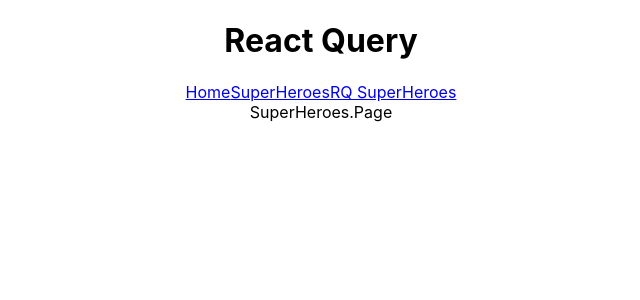
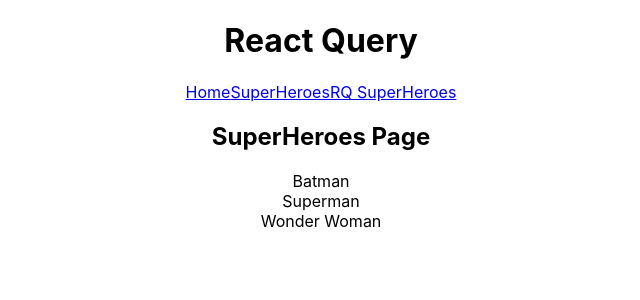
Before and after one commit to LemmyMwaura/Tanstack-RQuery, a React (Vite) app: page /super-heroes in a window 1280 px wide. Shown: the top 300 px of the page, without its empty margins (319-959 px from the left). Built offline with nearby package versions, Linux system fonts and the light colour scheme; data requests are answered from the project's data file.

Commit message:
feat: data fetching using useState and useEffect hooks

```diff
--- a/src/components/SuperHeroesPage.jsx
+++ b/src/components/SuperHeroesPage.jsx
@@ -1,7 +1,32 @@
-import React from 'react'
+import { useState, useEffect } from "react"
+import axios from "axios";
 
 export default function SuperHeroesPage() {
+  const [isLoading, setIsLoading] = useState(true)
+  const [data, setData] = useState([])
+
+  useEffect(() => {
+    const fetchData = async () => {
+      const { data } = await axios
+        .get("http://localhost:4000/superheroes")
+        .catch((e) => console.log(e))
+      setData(data)
+      setIsLoading(false)
+    }
+
+    fetchData()
+  }, [])
+
   return (
-    <div>SuperHeroes.Page</div>
+    <div>
+      <h2 className="title">SuperHeroes Page</h2>
+      {isLoading ? (
+        <div>Data is loading</div>
+      ) : (
+        data.map((hero) => {
+          return <div key={hero.id}>{hero.name}</div>
+        })
+      )}
+    </div>
   )
 }
```
